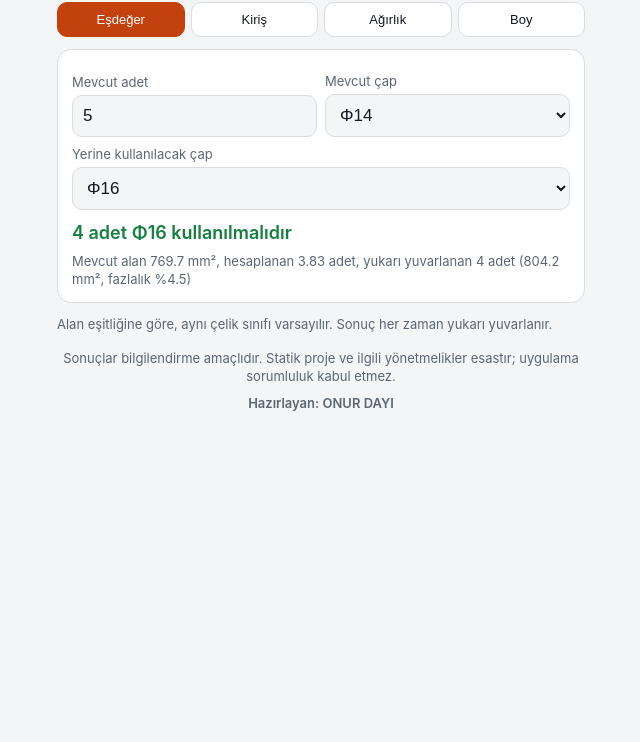
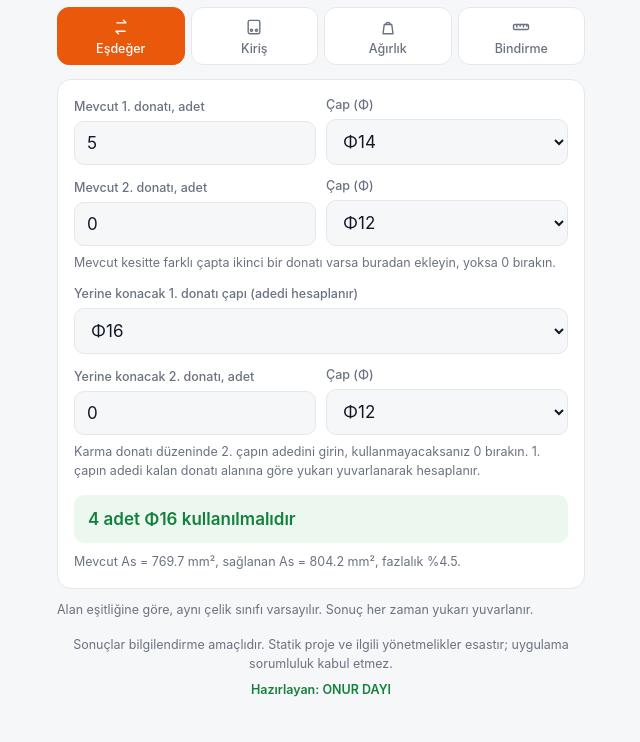
Before and after one commit to onurd55/depom, a plain HTML site: page index.html in a window 1280 px wide. Shown: the part 58-800 px from the top of the page, without its empty margins (319-959 px from the left). Drawn offline with Linux system fonts and the light colour scheme.

Commit message:
Add files via upload

```diff
--- a/index.html
+++ b/index.html
@@ -9,42 +9,62 @@
 <link rel="apple-touch-icon" href="icon-180.png">
 <meta name="apple-mobile-web-app-title" content="Donatı">
 <meta name="apple-mobile-web-app-status-bar-style" content="default">
-<meta name="theme-color" content="#c2410c">
+<meta name="theme-color" content="#f6f7f9">
 
 <style>
-:root{--bg:#f4f5f7;--card:#fff;--tx:#14181f;--mu:#5b6573;--ac:#c2410c;--ok:#15803d;--no:#b91c1c;--bd:#d9dde3;
+:root{--bg:#f6f7f9;--card:#fff;--tx:#111827;--mu:#6b7280;--ac:#111827;--ok:#15803d;--no:#b91c1c;--bd:#e5e7eb;--okbg:#ecf7f0;--nobg:#fdeeee;
 box-sizing:border-box;padding-top:env(safe-area-inset-top,0px);padding-bottom:env(safe-area-inset-bottom,0px)}
-@media (prefers-color-scheme:dark){:root:not([data-theme="light"]){--bg:#101216;--card:#1a1d23;--tx:#eef0f3;--mu:#98a2b0;--ac:#fb923c;--ok:#4ade80;--no:#f87171;--bd:#2d323b}}
-:root[data-theme="dark"]{--bg:#101216;--card:#1a1d23;--tx:#eef0f3;--mu:#98a2b0;--ac:#fb923c;--ok:#4ade80;--no:#f87171;--bd:#2d323b}
-html{scroll-padding-top:env(safe-area-inset-top,0px)}
+@media (prefers-color-scheme:dark){:root:not([data-theme="light"]){--bg:#0d1117;--card:#151a22;--tx:#eef1f5;--mu:#8b94a3;--ac:#eef1f5;--ok:#4ade80;--no:#f87171;--bd:#242c38;--okbg:#10281a;--nobg:#2b1416}}
+:root[data-theme="dark"]{--bg:#0d1117;--card:#151a22;--tx:#eef1f5;--mu:#8b94a3;--ac:#eef1f5;--ok:#4ade80;--no:#f87171;--bd:#242c38;--okbg:#10281a;--nobg:#2b1416}
+html{scroll-padding-top:env(safe-area-inset-top,0px);background:var(--bg)}
 *{box-sizing:border-box}
-body{margin:0 auto;background:var(--bg);color:var(--tx);font:16px/1.4 -apple-system,system-ui,"Segoe UI",sans-serif;max-width:560px;padding:16px}
-h1{font-size:20px;margin:4px 0 12px}
-.tabs{display:flex;gap:6px;margin-bottom:12px}
-.tabs button{flex:1;padding:9px 2px;border:1px solid var(--bd);background:var(--card);color:var(--tx);border-radius:10px;font-size:13px}
-.tabs button.on{background:var(--ac);color:#fff;border-color:var(--ac)}
-.card{background:var(--card);border:1px solid var(--bd);border-radius:14px;padding:14px;margin-bottom:12px}
-label{display:block;font-size:13px;color:var(--mu);margin:8px 0 4px}
-input,select{width:100%;padding:10px;font-size:17px;border:1px solid var(--bd);border-radius:10px;background:var(--bg);color:var(--tx)}
-.row{display:flex;gap:8px;align-items:end}.row>*{flex:1}
-.res{font-size:18px;font-weight:600;margin-top:10px}
+body{margin:0 auto;background:var(--bg);color:var(--tx);font:16px/1.45 -apple-system,BlinkMacSystemFont,"SF Pro Text","Segoe UI",Roboto,sans-serif;max-width:560px;padding:18px 16px 32px;-webkit-font-smoothing:antialiased}
+.hd{display:flex;align-items:baseline;gap:8px;margin:2px 2px 16px}
+.hd h1{margin:0;font-size:20px;font-weight:650;letter-spacing:-.3px}
+.hd span{font-size:20px;font-weight:300;color:var(--mu)}
+.tabs{display:flex;gap:6px;margin-bottom:14px}
+.tabs button{flex:1;display:flex;flex-direction:column;align-items:center;gap:4px;padding:9px 2px 8px;border:1px solid var(--bd);background:var(--card);color:var(--mu);border-radius:12px;font-size:12.5px;font-weight:500;font-family:inherit}
+.tabs button.on{background:#ea580c;border-color:#ea580c;color:#fff}
+.tabs svg{width:20px;height:20px;stroke:currentColor;fill:none;stroke-width:1.7;stroke-linecap:round;stroke-linejoin:round}
+.card{background:var(--card);border:1px solid var(--bd);border-radius:14px;padding:4px 16px 16px;margin-bottom:12px}
+label{display:block;font-size:12.5px;font-weight:500;color:var(--mu);margin:12px 0 5px}
+input,select{width:100%;padding:11px 12px;font-size:17px;font-family:inherit;border:1px solid var(--bd);border-radius:10px;background:var(--bg);color:var(--tx);outline:none}
+input:focus,select:focus{border-color:var(--tx)}
+.row{display:flex;gap:10px;align-items:end}.row>*{flex:1;min-width:0}
+.res{font-size:17px;font-weight:600;margin-top:14px;padding:12px 14px;border-radius:10px;background:var(--bg)}
+.res.ok,.res:has(.ok){background:var(--okbg)}
+.res.no,.res:has(.no){background:var(--nobg)}
 .ok{color:var(--ok)}.no{color:var(--no)}
-.sm{font-size:13px;color:var(--mu);margin-top:6px}
+.sm{font-size:12.5px;color:var(--mu);margin-top:8px;line-height:1.5}
+.res+.sm{margin-top:10px}
 .hide{display:none}
 .sc{overflow-x:auto}
-table{width:100%;border-collapse:collapse;font-size:14px}
-td,th{padding:6px;border-bottom:1px solid var(--bd);text-align:right}th:first-child,td:first-child{text-align:left}
+table{width:100%;border-collapse:collapse;font-size:14px;margin-top:10px}
+th{font-size:12px;color:var(--mu);font-weight:500}
+td,th{padding:9px 6px;border-bottom:1px solid var(--bd);text-align:right}th:first-child,td:first-child{text-align:left}
+tr:last-child td{border-bottom:0}
 </style>
 </head>
 <body>
-<h1>Donatı Hesap</h1>
-<div class="tabs"><button id="t1" class="on">Eşdeğer</button><button id="t2">Kiriş</button><button id="t3">Ağırlık</button><button id="t4">Boy</button></div>
+<div class="hd"><h1>Donatı Hesap</h1><span>Φ</span></div>
+<div class="tabs">
+<button id="t1" class="on"><svg viewBox="0 0 24 24"><path d="M7 7h11l-3-3M17 17H6l3 3"/></svg>Eşdeğer</button>
+<button id="t2"><svg viewBox="0 0 24 24"><rect x="5" y="4" width="14" height="16" rx="2"/><circle cx="9" cy="16" r="1.3"/><circle cx="15" cy="16" r="1.3"/></svg>Kiriş</button>
+<button id="t3"><svg viewBox="0 0 24 24"><path d="M6 20h12l-1.5-11h-9z"/><path d="M9.5 9a2.5 2.5 0 0 1 5 0"/></svg>Ağırlık</button>
+<button id="t4"><svg viewBox="0 0 24 24"><rect x="3" y="9" width="18" height="6" rx="1.5"/><path d="M7 9v3M11 9v2M15 9v3M19 9v2"/></svg>Bindirme</button>
+</div>
 
 <div id="p1">
 <div class="card">
-<div class="row"><div><label>Mevcut adet</label><input id="n1" type="number" inputmode="numeric" value="5"></div>
-<div><label>Mevcut çap</label><select id="d1" class="dia"></select></div></div>
-<label>Yerine kullanılacak çap</label><select id="d2" class="dia"></select>
+<div class="row"><div><label>Mevcut 1. donatı, adet</label><input id="n1" type="number" inputmode="numeric" value="5"></div>
+<div><label>Çap (Φ)</label><select id="d1" class="dia"></select></div></div>
+<div class="row"><div><label>Mevcut 2. donatı, adet</label><input id="n1b" type="number" inputmode="numeric" value="0"></div>
+<div><label>Çap (Φ)</label><select id="d1b" class="dia"></select></div></div>
+<div class="sm">Mevcut kesitte farklı çapta ikinci bir donatı varsa buradan ekleyin, yoksa 0 bırakın.</div>
+<label>Yerine konacak 1. donatı çapı (adedi hesaplanır)</label><select id="d2" class="dia"></select>
+<div class="row"><div><label>Yerine konacak 2. donatı, adet</label><input id="n2b" type="number" inputmode="numeric" value="0"></div>
+<div><label>Çap (Φ)</label><select id="d2b" class="dia"></select></div></div>
+<div class="sm">Karma donatı düzeninde 2. çapın adedini girin, kullanmayacaksanız 0 bırakın. 1. çapın adedi kalan donatı alanına göre yukarı yuvarlanarak hesaplanır.</div>
 <div class="res" id="r1"></div><div class="sm" id="s1"></div>
 </div>
 <div class="sm">Alan eşitliğine göre, aynı çelik sınıfı varsayılır. Sonuç her zaman yukarı yuvarlanır.</div>
@@ -86,16 +106,16 @@ td,th{padding:6px;border-bottom:1px solid var(--bd);text-align:right}th:first-ch
 </div>
 
 <div class="sm" style="text-align:center;margin-top:16px">Sonuçlar bilgilendirme amaçlıdır. Statik proje ve ilgili yönetmelikler esastır; uygulama sorumluluk kabul etmez.</div>
-<div class="sm" style="text-align:center;margin-top:8px;font-weight:600">Hazırlayan: ONUR DAYI</div>
+<div class="sm" style="text-align:center;margin-top:8px;font-weight:600;color:var(--ok)">Hazırlayan: ONUR DAYI</div>
 <script>
 var D=[8,10,12,14,16,18,20,22,24,26,28,30,32];
 var A=function(d){return Math.PI*d*d/4};
 var $=function(i){return document.getElementById(i)};
 var up=function(x){return Math.ceil(x-1e-9)};
 document.querySelectorAll('.dia').forEach(function(s){D.forEach(function(d){var o=document.createElement('option');o.value=d;o.textContent='Φ'+d;s.appendChild(o)})});
-$('d1').value=14;$('d2').value=16;$('et').value=8;$('wd').value=12;$('ld').value=12;
+$('d1').value=14;$('d2').value=16;$('et').value=8;$('wd').value=12;$('ld').value=12;$('d1b').value=12;$('d2b').value=12;
 var G=document.createElement('div');var gh='';
-var dv=[12,12,12];var cn=[1,1,1];var rw=[1,1,1];
+var dv=[12,12,12];var cn=[1,0,0];var rw=[1,1,1];
 for(var i=0;i<3;i++){gh+='<div class="row"><div><label>'+(i+1)+'. grup adet</label><input id="a'+i+'" type="number" inputmode="numeric" value="'+cn[i]+'"></div><div><label>Çap</label><select id="b'+i+'" class="dia"></select></div><div><label>Sıra</label><select id="q'+i+'"><option value="1">1</option><option value="2">2</option></select></div></div>'}
 $('grp').innerHTML=gh;
 for(var i=0;i<3;i++){D.forEach(function(d){var o=document.createElement('option');o.value=d;o.textContent='Φ'+d;$('b'+i).appendChild(o)});$('b'+i).value=dv[i]}
@@ -104,11 +124,17 @@ Object.keys(CC).forEach(function(k){var o=document.createElement('option');o.val
 Object.keys(CS).forEach(function(k){var o=document.createElement('option');o.value=k;o.textContent=k;$('cs').appendChild(o)});
 [1,1.2,1.4,1.6,1.8,2].forEach(function(a){var o=document.createElement('option');o.value=a;o.textContent=a.toString().replace('.',',');$('al').appendChild(o)});$('al').value=1;
 function c1(){
- var n=+$('n1').value,a=+$('d1').value,b=+$('d2').value;
- if(!(n>0)){$('r1').textContent='';$('s1').textContent='';return}
- var req=n*A(a),raw=req/A(b),k=up(raw),prov=k*A(b);
- var ex=(prov/req-1)*100;$('r1').className='res '+(ex<=15?'ok':'no');$('r1').textContent=k+' adet Φ'+b+' kullanılmalıdır';
- $('s1').textContent='Mevcut alan '+req.toFixed(1)+' mm², hesaplanan '+raw.toFixed(2)+' adet, yukarı yuvarlanan '+k+' adet ('+prov.toFixed(1)+' mm², fazlalık %'+((prov/req-1)*100).toFixed(1)+')';
+ var n1=+$('n1').value||0,a1=+$('d1').value,n1b=+$('n1b').value||0,a1b=+$('d1b').value;
+ var b=+$('d2').value,n2=+$('n2b').value||0,b2=+$('d2b').value;
+ var req=n1*A(a1)+n1b*A(a1b);
+ if(!(req>0)){$('r1').textContent='';$('s1').textContent='';return}
+ var fixed=n2*A(b2),rest=req-fixed,k=rest>0?up(rest/A(b)):0,prov=k*A(b)+fixed;
+ var t=[];
+ if(k>0)t.push(k+' adet Φ'+b);
+ if(n2>0)t.push(n2+' adet Φ'+b2);
+ $('r1').className='res ok';
+ $('r1').textContent=t.join(' + ')+' kullanılmalıdır';
+ $('s1').textContent='Mevcut As = '+req.toFixed(1)+' mm², sağlanan As = '+prov.toFixed(1)+' mm², fazlalık %'+((prov/req-1)*100).toFixed(1)+'.';
 }
 function c2(){
  var bw=(+$('bw').value)*10,cv=(+$('cv').value)*10,et=+$('et').value,sp=+$('sp').value;
--- a/sw.js
+++ b/sw.js
@@ -1,4 +1,4 @@
-var C='donati-v2';
+var C='donati-v7';
 var F=['./','./index.html','./manifest.json','./icon-180.png','./icon-192.png','./icon-512.png'];
 self.addEventListener('install',function(e){e.waitUntil(caches.open(C).then(function(c){return c.addAll(F)}).then(function(){return self.skipWaiting()}))});
 self.addEventListener('activate',function(e){e.waitUntil(caches.keys().then(function(k){return Promise.all(k.filter(function(x){return x!==C}).map(function(x){return caches.delete(x)}))}).then(function(){return self.clients.claim()}))});
```
